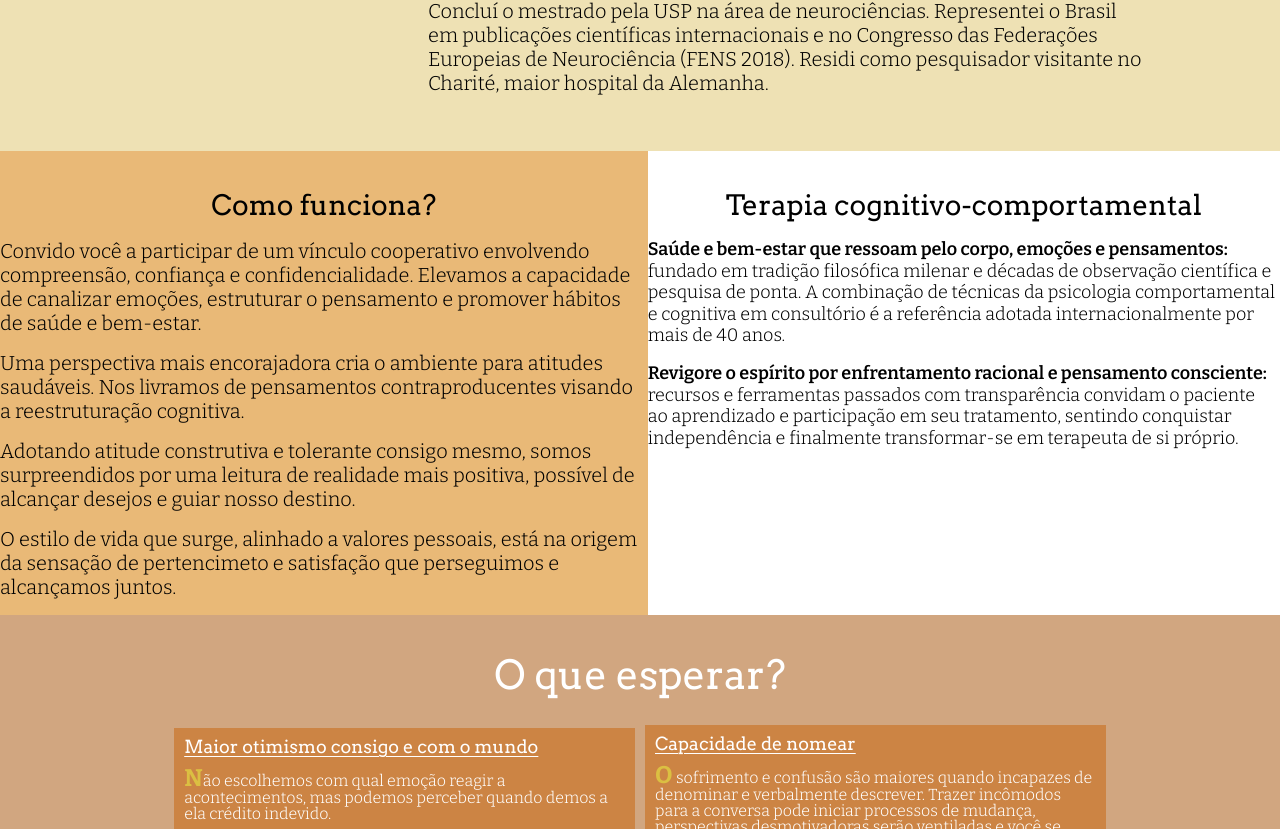
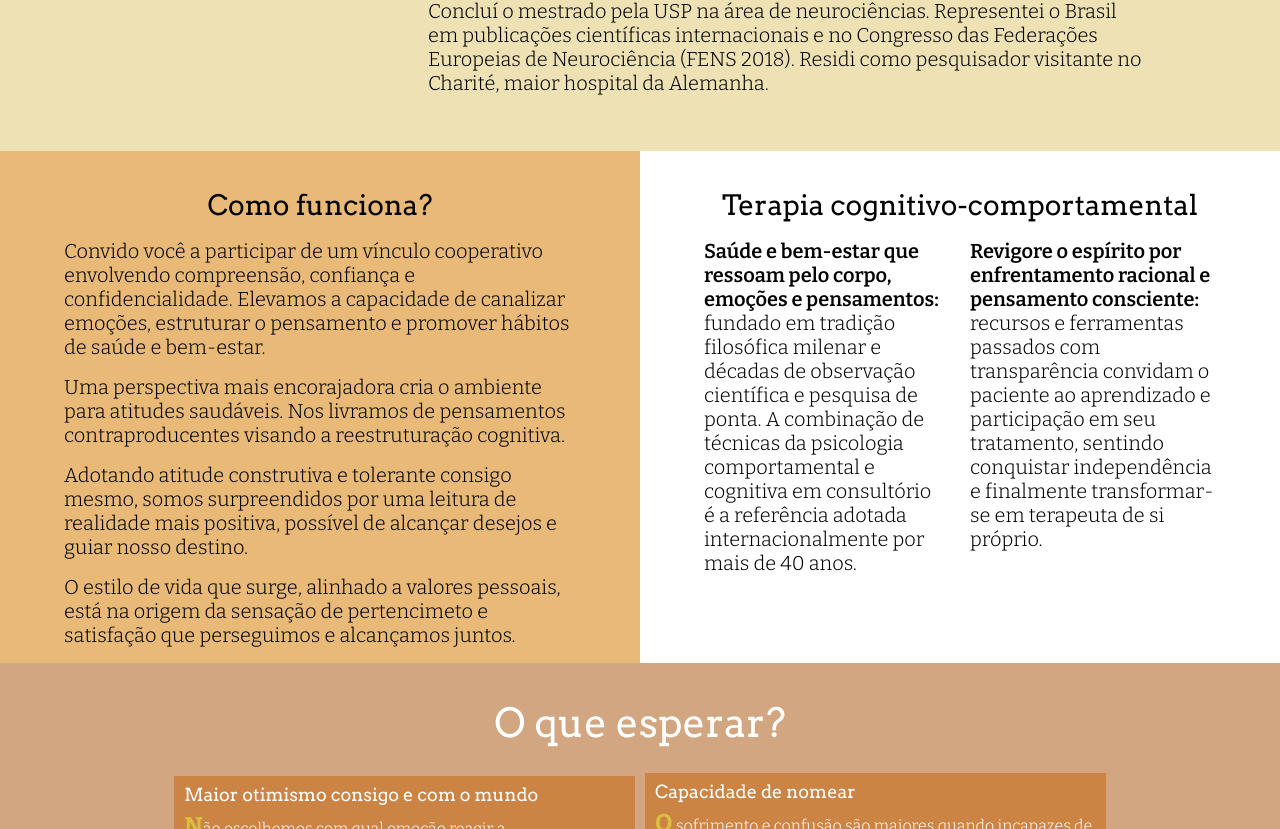
Before and after one commit to satyrmont/gbPsi, a React (Vite) app: page / in a window 1280 px wide. Shown: the part 1611-2440 px from the top of the page. Built offline with nearby package versions, Linux system fonts and the light colour scheme; a web font is replaced by a local one.

Commit message:
Second pass of final changes

```diff
--- a/src/pages/1-Intro.page.jsx
+++ b/src/pages/1-Intro.page.jsx
@@ -133,7 +133,7 @@ const ContentContainer_Intro = styled(ContentContainer)`
   margin-bottom: 40px;
   margin-top: 40px;
 
-  background-color: aliceblue;
+  /* background-color: aliceblue; */
 
   .whatsapp-button {
     position: fixed;
--- a/src/pages/3-ComoFunciona.page.jsx
+++ b/src/pages/3-ComoFunciona.page.jsx
@@ -116,7 +116,9 @@ const ContentContainer_ComoFunciona = styled.div`
   }
 `;
 
-const SectionText_ComoFunciona = styled(SectionText)``;
+const SectionText_ComoFunciona = styled(SectionText)`
+  width: 80%;
+`;
 
 const Title_ComoFunciona = styled(Title)`
   font-size: calc(var(--title-font-size) * var(--title-small-factor));
@@ -131,6 +133,10 @@ const ContentContainer_Metodo = styled.div`
     font-weight: 600;
     /* background-color: antiquewhite; */
   }
+  max-width: 50%;
+  @media (max-width: 768px) {
+    max-width: 100%;
+  }
 `;
 
 const ContentWrapper_Metodo = styled.div`
@@ -143,7 +149,10 @@ const ContentWrapper_Metodo = styled.div`
 `;
 
 const SectionText_Metodo = styled(SectionText)`
-  font-size: calc(var(--text-font-size) * var(--text-small-factor));
+  width: 80%;
+
+  display: block;
+  column-count: 2;
 
   /* justify-content: start; */
   /* width: 70%; */
--- a/src/pages/4-QueEsperar.page.jsx
+++ b/src/pages/4-QueEsperar.page.jsx
@@ -144,9 +144,6 @@ const Card = styled.div`
     white-space: nowrap;
     font-family: var(--title-font);
     font-weight: 300;
-    text-decoration-line: underline;
-    text-decoration-thickness: 1px;
-    text-underline-offset: 3px;
     margin-bottom: 10px;
   }
 
--- a/src/pages/5-PerguntasFrequentes.page.jsx
+++ b/src/pages/5-PerguntasFrequentes.page.jsx
@@ -259,6 +259,9 @@ const Section_PerguntasFrequentes = styled(Section)`
 
   box-sizing: border-box;
   padding: var(--margin-top-bottom) 0px;
+  @media (max-width: 768px) {
+    padding: 0px;
+  }
 `;
 
 const SectionContent = styled(ContentContainer)`
@@ -280,6 +283,10 @@ const QuestionsContainer = styled.div`
   flex-direction: column;
   width: 100%;
   min-width: 400px;
+
+  @media (max-width: 768px) {
+    min-width: 350px;
+  }
 `;
 
 const QuestionButton = styled.button`
@@ -302,23 +309,26 @@ const QuestionButton = styled.button`
   }
 
   &::before {
-    content: "${({ "data-open": open }) => (open === "true" ? "−" : "+")}";
     font-size: 20px;
     font-weight: bold;
     margin-right: 10px;
-    transition: transform 0.3s ease;
+    transition: transform 0.1s ease;
   }
 
   &[data-open="true"]::before {
-    content: "−"; /* Change to minus when open */
+    content: "❯";
+    transform: rotate(90deg);
   }
 
   &[data-open="false"]::before {
-    content: "+"; /* Change to plus when closed */
+    content: "❯";
   }
 
   &:last-of-type {
     border-bottom: none;
+  }
+  &:hover {
+    background-color: #0000001a;
   }
 `;
 
@@ -335,15 +345,10 @@ const Answer = styled.div`
 const AnswerText = styled.div`
   padding: 6px 12px;
   line-height: 1.4rem;
-  /* border-style: solid;
-  border: 1px;
-  border-color: black; */
-  /* display: flex; */
-  /* flex-direction: row; */
+
   li::before {
     content: "•";
     margin-right: 6px;
-    /* background-color: blue; */
   }
 
   font-size: calc(var(--text-font-size) * 0.9);
```
